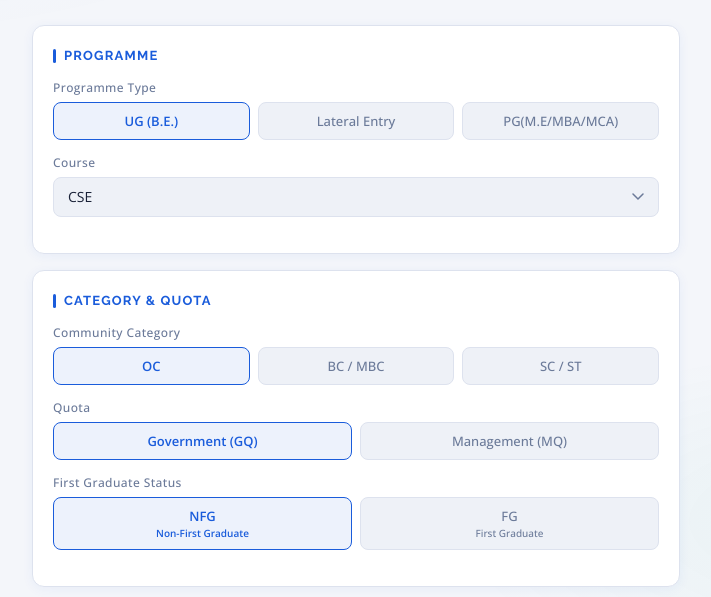
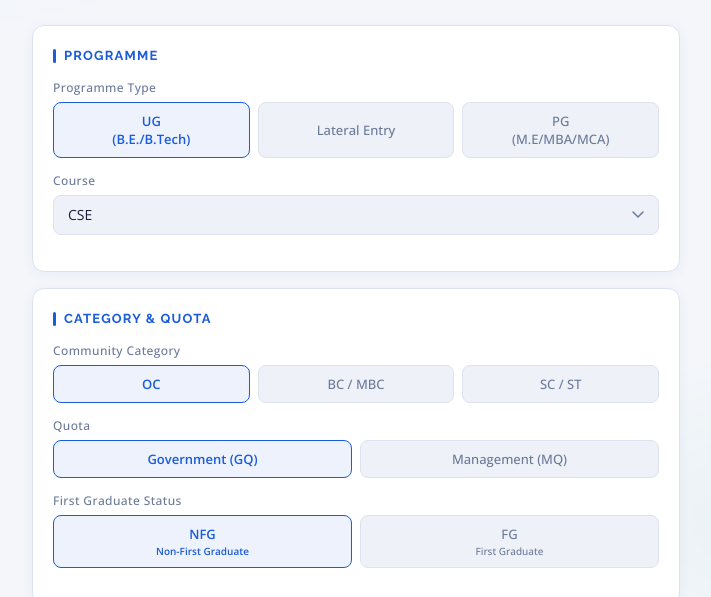
Before and after one commit to Vallacse/Fee-Calculator, a plain HTML site: page index.html in a window 1280 px wide. Shown: the part 199-796 px from the top of the page, without its empty margins (284-995 px from the left). Drawn offline with nearby package versions, Linux system fonts and the light colour scheme.

Commit message:
Update programme type button labels for clarity

```diff
--- a/index.html
+++ b/index.html
@@ -457,9 +457,9 @@
 
       <label>Programme Type</label>
       <div class="toggle-group" id="pgType">
-        <button class="toggle-btn active" onclick="setPgType('UG',this)">UG (B.E.)</button>
+        <button class="toggle-btn active" onclick="setPgType('UG',this)">UG<br>(B.E./B.Tech)</button>
         <button class="toggle-btn" onclick="setPgType('LE',this)">Lateral Entry</button>
-        <button class="toggle-btn" onclick="setPgType('PG',this)">PG(M.E/MBA/MCA)</button>
+        <button class="toggle-btn" onclick="setPgType('PG',this)">PG<br>(M.E/MBA/MCA)</button>
       </div>
 
       <label>Course</label>
```
